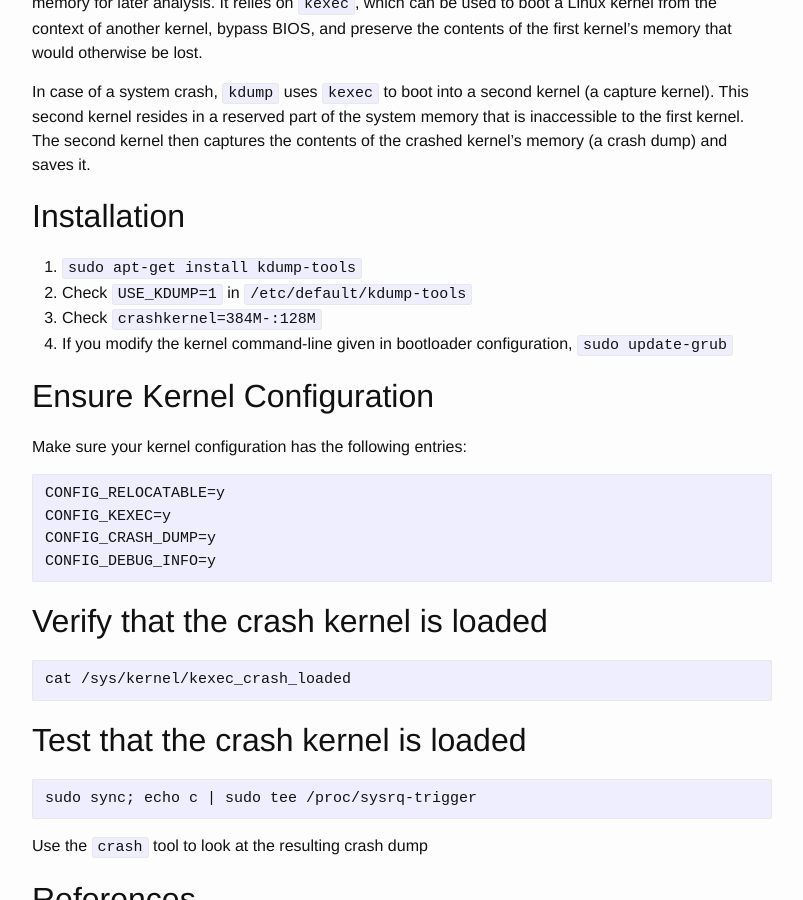
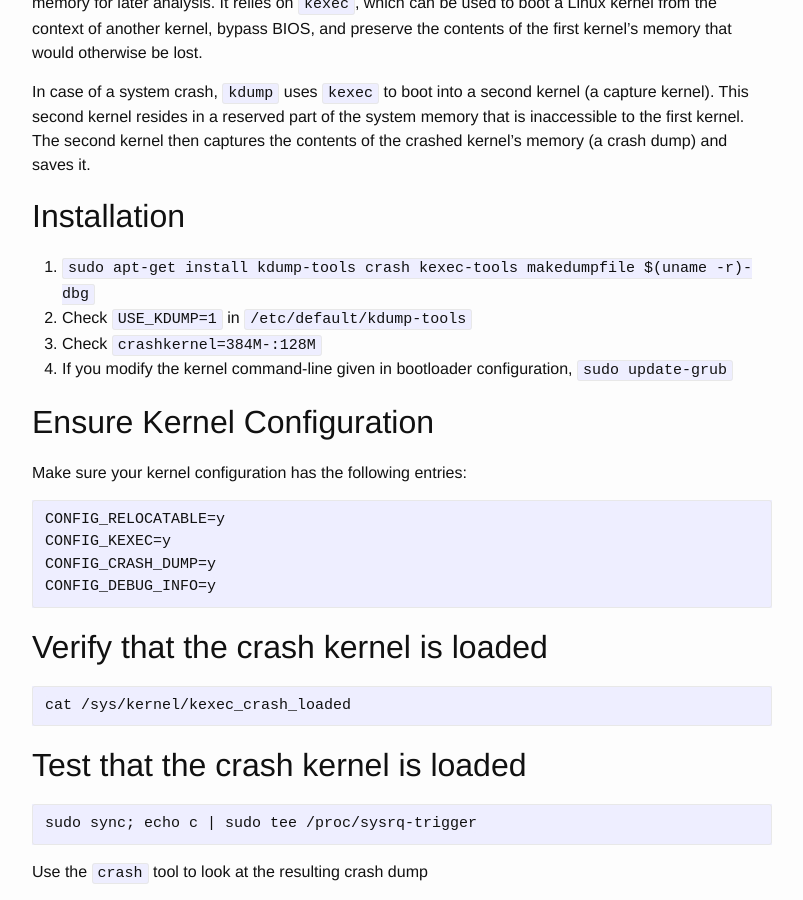
Before and after one commit to mudongliang/mudongliang.github.io, a Jekyll site: the page built from _posts/2018-07-02-debian-enable-kernel-dump.md, in a window 1280 px wide and 900 px high, scrolled down 455 px. Shown: the whole window, without its empty margins (238-1041 px from the left). Built offline with Jekyll 4.4.1, drawn with Linux system fonts in a browser that asks for light colours.

Commit message:
add kernel debugging information

```diff
--- a/_posts/2018-07-02-debian-enable-kernel-dump.md
+++ b/_posts/2018-07-02-debian-enable-kernel-dump.md
@@ -17,7 +17,7 @@ In case of a system crash, `kdump` uses `kexec` to boot into a second kernel (a
 
 ## Installation
 
-1. `sudo apt-get install kdump-tools`
+1. `sudo apt-get install kdump-tools crash kexec-tools makedumpfile $(uname -r)-dbg`
 2. Check `USE_KDUMP=1` in `/etc/default/kdump-tools`
 3. Check `crashkernel=384M-:128M`
 4. If you modify the kernel command-line given in bootloader configuration, `sudo update-grub`
```
